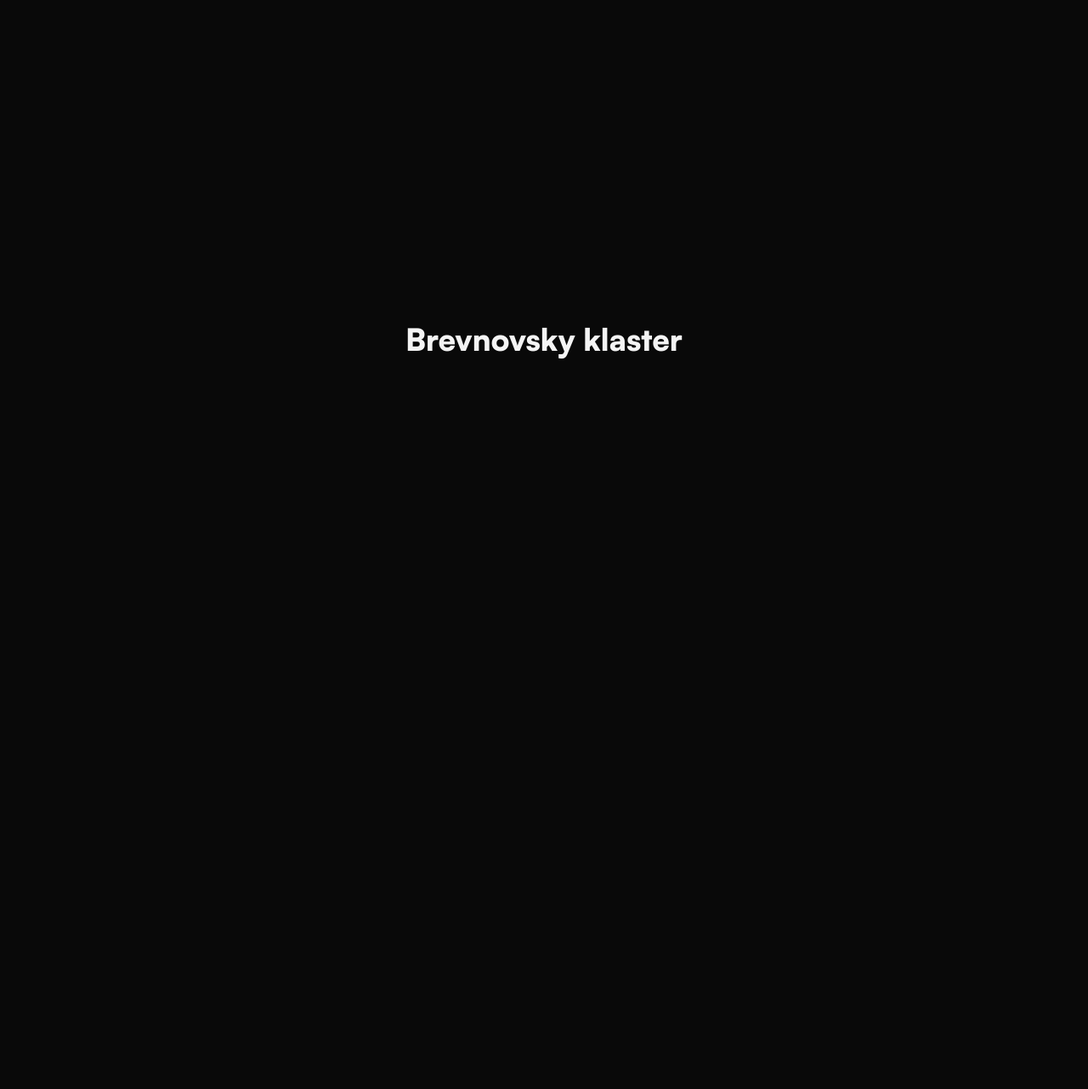
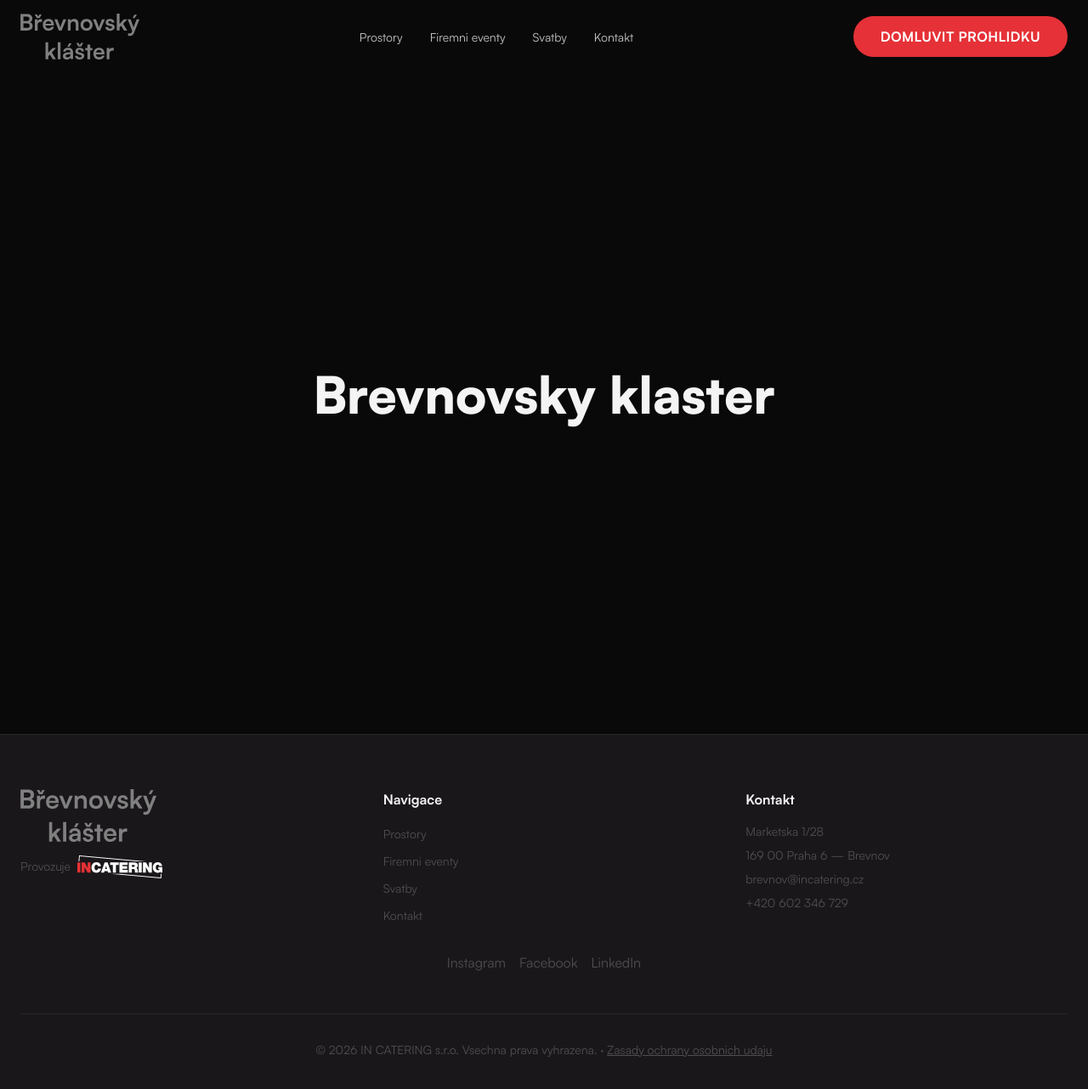
Before and after one commit to lsei27/brevnovevents, a Next.js app: page / in a window 1280 px wide. Shown: the top 1282 px of the page at 85% size. Before the commit the page ends 800 px from the top, so only its background shows below. Built offline with nearby package versions, Linux system fonts and the light colour scheme.

Commit message:
feat: add Header, Footer, and Button components
Co-Authored-By: Claude Opus 4.6 <noreply@anthropic.com>

```diff
--- a/src/app/layout.tsx
+++ b/src/app/layout.tsx
@@ -1,5 +1,7 @@
 import type { Metadata } from "next";
 import localFont from "next/font/local";
+import { Header } from "@/components/layout/Header";
+import { Footer } from "@/components/layout/Footer";
 import "./globals.css";
 
 const satoshi = localFont({
@@ -43,7 +45,9 @@ export default function RootLayout({
         <a href="#hlavni-obsah" className="skip-link">
           Prejit na obsah
         </a>
-        {children}
+        <Header />
+        <main id="hlavni-obsah">{children}</main>
+        <Footer />
       </body>
     </html>
   );
--- a/src/app/page.tsx
+++ b/src/app/page.tsx
@@ -1,7 +1,9 @@
 export default function HomePage() {
   return (
-    <main className="flex min-h-screen items-center justify-center">
-      <h1 className="text-4xl font-black">Brevnovsky klaster</h1>
-    </main>
+    <div className="pt-16">
+      <section className="flex min-h-screen items-center justify-center">
+        <h1 className="text-4xl font-black md:text-6xl">Brevnovsky klaster</h1>
+      </section>
+    </div>
   );
 }
--- /dev/null
+++ b/src/components/layout/Footer.tsx
@@ -0,0 +1,105 @@
+import Image from "next/image";
+import Link from "next/link";
+
+const footerLinks = [
+  { label: "Prostory", href: "#prostory" },
+  { label: "Firemni eventy", href: "#cenik" },
+  { label: "Svatby", href: "#svatby" },
+  { label: "Kontakt", href: "#kontakt" },
+];
+
+export function Footer() {
+  return (
+    <footer className="border-t border-brand-gray-dark/30 bg-brand-black-alt">
+      <div className="mx-auto max-w-7xl px-6 py-16">
+        <div className="grid gap-12 md:grid-cols-3">
+          {/* Logos */}
+          <div className="space-y-4">
+            <Image
+              src="/images/bk-logo.svg"
+              alt="Brevnovsky klaster — logo"
+              width={160}
+              height={45}
+            />
+            <p className="flex items-center gap-2 text-sm text-brand-gray-dark">
+              Provozuje
+              <Image
+                src="/images/in-catering-logo.svg"
+                alt="IN CATERING — logo"
+                width={100}
+                height={28}
+              />
+            </p>
+          </div>
+
+          {/* Navigation */}
+          <nav aria-label="Paticka">
+            <h3 className="mb-4 font-bold text-brand-white">Navigace</h3>
+            <ul className="space-y-2">
+              {footerLinks.map((link) => (
+                <li key={link.href}>
+                  <Link
+                    href={link.href}
+                    className="text-sm text-brand-gray-dark transition-colors hover:text-brand-white"
+                  >
+                    {link.label}
+                  </Link>
+                </li>
+              ))}
+            </ul>
+          </nav>
+
+          {/* Contact */}
+          <div>
+            <h3 className="mb-4 font-bold text-brand-white">Kontakt</h3>
+            <address className="space-y-2 text-sm not-italic text-brand-gray-dark">
+              <p>Marketska 1/28</p>
+              <p>169 00 Praha 6 — Brevnov</p>
+              <p>
+                <a
+                  href="mailto:brevnov@incatering.cz"
+                  className="transition-colors hover:text-brand-white"
+                >
+                  brevnov@incatering.cz
+                </a>
+              </p>
+              <p>
+                <a
+                  href="tel:+420602346729"
+                  className="transition-colors hover:text-brand-white"
+                >
+                  +420 602 346 729
+                </a>
+              </p>
+            </address>
+          </div>
+        </div>
+
+        {/* Social media */}
+        <div className="mt-8 flex justify-center gap-4">
+          {["Instagram", "Facebook", "LinkedIn"].map((name) => (
+            <a
+              key={name}
+              href="#"
+              aria-label={name}
+              className="text-brand-gray-dark transition-colors hover:text-brand-white"
+            >
+              {name}
+            </a>
+          ))}
+        </div>
+
+        {/* Bottom bar */}
+        <div className="mt-12 border-t border-brand-gray-dark/30 pt-8 text-center text-sm text-brand-gray-dark">
+          <p>
+            &copy; 2026 IN CATERING s.r.o. Vsechna prava vyhrazena.
+            {" · "}
+            <a href="#" className="underline hover:text-brand-white">
+              Zasady ochrany osobnich udaju
+            </a>
+          </p>
+        </div>
+      </div>
+    </footer>
+  );
+}
--- /dev/null
+++ b/src/components/layout/Header.tsx
@@ -0,0 +1,113 @@
+"use client";
+
+import { useState, useEffect } from "react";
+import Image from "next/image";
+import Link from "next/link";
+import { Button } from "@/components/ui/Button";
+
+const navLinks = [
+  { label: "Prostory", href: "#prostory" },
+  { label: "Firemni eventy", href: "#cenik" },
+  { label: "Svatby", href: "#svatby" },
+  { label: "Kontakt", href: "#kontakt" },
+];
+
+export function Header() {
+  const [isScrolled, setIsScrolled] = useState(false);
+  const [isMobileOpen, setIsMobileOpen] = useState(false);
+
+  useEffect(() => {
+    const onScroll = () => setIsScrolled(window.scrollY > 50);
+    window.addEventListener("scroll", onScroll, { passive: true });
+    return () => window.removeEventListener("scroll", onScroll);
+  }, []);
+
+  return (
+    <header
+      className={`fixed top-0 left-0 right-0 z-50 transition-colors duration-300 ${
+        isScrolled ? "bg-brand-black/95 backdrop-blur-md" : "bg-transparent"
+      }`}
+    >
+      <nav className="mx-auto flex max-w-7xl items-center justify-between px-6 py-4">
+        <Link href="/" aria-label="Domu">
+          <Image
+            src="/images/bk-logo.svg"
+            alt="Brevnovsky klaster — logo"
+            width={140}
+            height={40}
+            priority
+          />
+        </Link>
+
+        {/* Desktop nav */}
+        <ul className="hidden items-center gap-8 md:flex">
+          {navLinks.map((link) => (
+            <li key={link.href}>
+              <Link
+                href={link.href}
+                className="text-sm font-normal text-brand-white/80 transition-colors hover:text-brand-white"
+              >
+                {link.label}
+              </Link>
+            </li>
+          ))}
+        </ul>
+
+        <div className="hidden md:block">
+          <Button href="#kontakt" variant="primary">
+            Domluvit prohlidku
+          </Button>
+        </div>
+
+        {/* Mobile hamburger */}
+        <button
+          type="button"
+          className="flex flex-col gap-1.5 md:hidden"
+          onClick={() => setIsMobileOpen(!isMobileOpen)}
+          aria-label={isMobileOpen ? "Zavrit menu" : "Otevrit menu"}
+          aria-expanded={isMobileOpen}
+        >
+          <span
+            className={`block h-0.5 w-6 bg-brand-white transition-transform ${
+              isMobileOpen ? "translate-y-2 rotate-45" : ""
+            }`}
+          />
+          <span
+            className={`block h-0.5 w-6 bg-brand-white transition-opacity ${
+              isMobileOpen ? "opacity-0" : ""
+            }`}
+          />
+          <span
+            className={`block h-0.5 w-6 bg-brand-white transition-transform ${
+              isMobileOpen ? "-translate-y-2 -rotate-45" : ""
+            }`}
+          />
+        </button>
+      </nav>
+
+      {/* Mobile menu */}
+      {isMobileOpen && (
+        <div className="border-t border-brand-gray-dark/30 bg-brand-black/95 backdrop-blur-md md:hidden">
+          <ul className="flex flex-col gap-4 px-6 py-6">
+            {navLinks.map((link) => (
+              <li key={link.href}>
+                <Link
+                  href={link.href}
+                  className="block text-lg text-brand-white"
+                  onClick={() => setIsMobileOpen(false)}
+                >
+                  {link.label}
+                </Link>
+              </li>
+            ))}
+            <li>
+              <Button href="#kontakt" variant="primary" className="w-full text-center">
+                Domluvit prohlidku
+              </Button>
+            </li>
+          </ul>
+        </div>
+      )}
+    </header>
+  );
+}
--- /dev/null
+++ b/src/components/ui/Button.tsx
@@ -0,0 +1,51 @@
+import Link from "next/link";
+
+type ButtonVariant = "primary" | "secondary" | "pink";
+
+interface ButtonProps {
+  children: React.ReactNode;
+  variant?: ButtonVariant;
+  href?: string;
+  type?: "button" | "submit";
+  disabled?: boolean;
+  onClick?: () => void;
+  className?: string;
+}
+
+const variantStyles: Record<ButtonVariant, string> = {
+  primary:
+    "bg-brand-red text-white hover:bg-brand-red-hover focus-visible:ring-brand-red",
+  secondary:
+    "bg-transparent text-brand-white border border-brand-white hover:bg-brand-white hover:text-brand-black focus-visible:ring-brand-white",
+  pink:
+    "bg-brand-pink text-brand-black hover:opacity-90 focus-visible:ring-brand-pink",
+};
+
+export function Button({
+  children,
+  variant = "primary",
+  href,
+  type = "button",
+  disabled = false,
+  onClick,
+  className = "",
+}: ButtonProps) {
+  const base =
+    "inline-flex items-center justify-center gap-2 rounded-full px-8 py-3 font-bold text-base uppercase tracking-wide transition-colors duration-200 focus-visible:outline-none focus-visible:ring-2 focus-visible:ring-offset-2 focus-visible:ring-offset-brand-black disabled:opacity-50 disabled:cursor-not-allowed";
+
+  const styles = `${base} ${variantStyles[variant]} ${className}`;
+
+  if (href) {
+    return (
+      <Link href={href} className={styles}>
+        {children}
+      </Link>
+    );
+  }
+
+  return (
+    <button type={type} disabled={disabled} onClick={onClick} className={styles}>
+      {children}
+    </button>
+  );
+}
```
